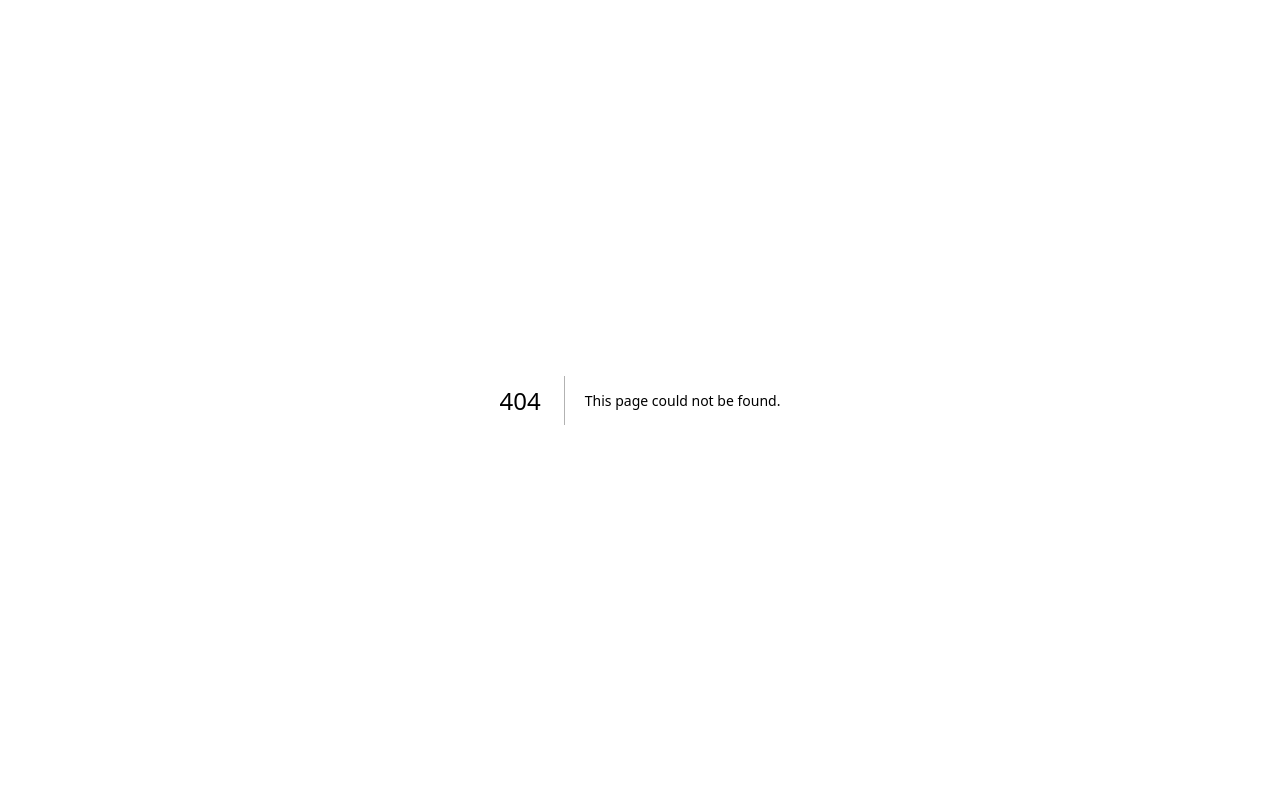
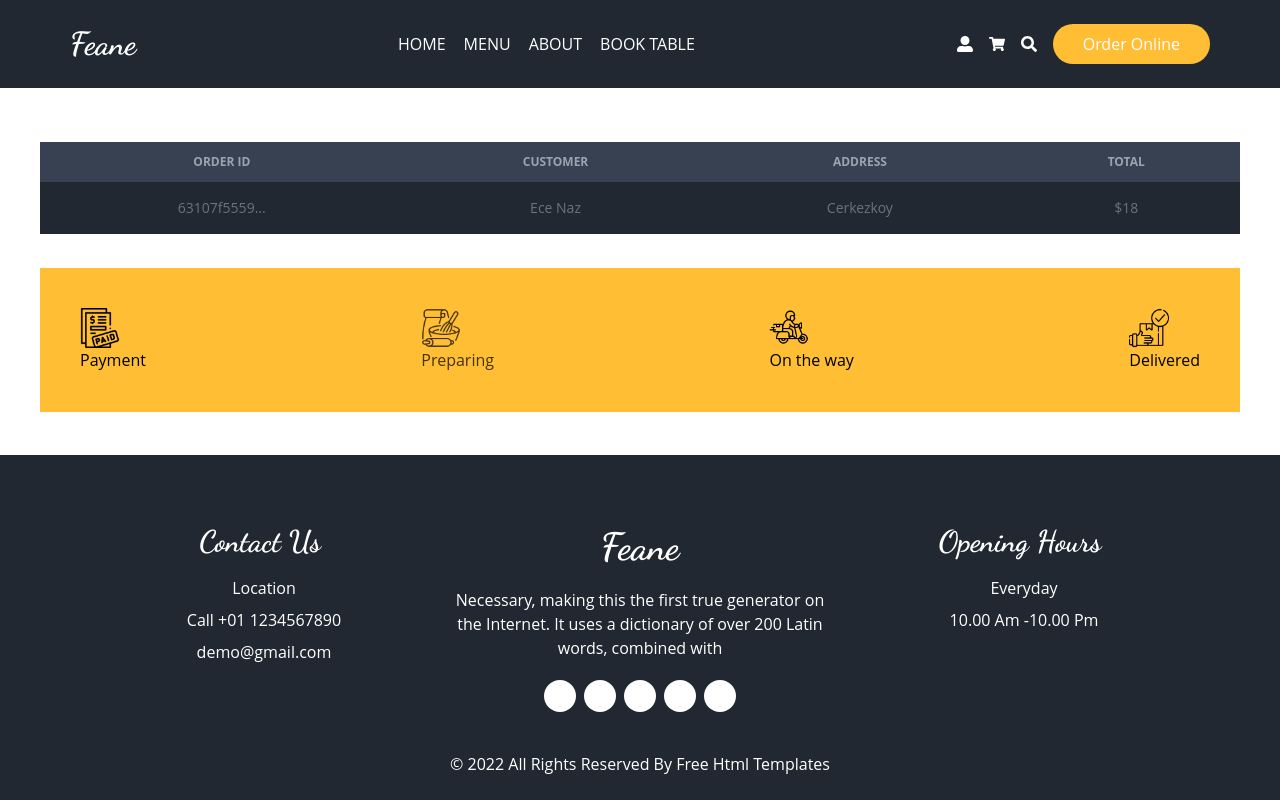
Before and after one commit to fatihece/next13-food-order-app, a Next.js app: page /order in a window 1280 px wide. Before the commit this address had no page. Built offline with nearby package versions, Linux system fonts and the light colour scheme.

Commit message:
feat: profile component is created

```diff
--- /dev/null
+++ b/schema/profile.js
@@ -0,0 +1,14 @@
+import * as Yup from "yup";
+
+export const profileSchema = Yup.object({
+  fullName: Yup.string()
+    .required("Full name is required.")
+    .min(3, "Full name must be at least 3 characters."),
+  phoneNumber: Yup.string()
+    .required("Phone Number is required.")
+    .min(10, "Phone number must be at least 10 characters."),
+  email: Yup.string().required("Email is required.").email("Email is invalid."),
+  address: Yup.string().required("Address is required."),
+  job: Yup.string().required("Job is required."),
+  bio: Yup.string().required("Bio is required."),
+});
--- /dev/null
+++ b/src/app/cart/layout.jsx
@@ -0,0 +1,18 @@
+import Footer from "../../../components/layout/Footer";
+import Header from "../../../components/layout/Header";
+
+export const metadata = {
+  title: "Cart Details",
+  description: "Generated by create next app",
+};
+
+export default function RootLayout({ children }) {
+  return (
+    <div>
+      <Header />
+
+      {children}
+      <Footer />
+    </div>
+  );
+}
--- /dev/null
+++ b/src/app/order/layout.jsx
@@ -0,0 +1,17 @@
+import Footer from "../../../components/layout/Footer";
+import Header from "../../../components/layout/Header";
+
+export const metadata = {
+  title: "Food Menu",
+  description: "Generated by create next app",
+};
+
+export default function RootLayout({ children }) {
+  return (
+    <div>
+      <Header />
+      {children}
+      <Footer />
+    </div>
+  );
+}
--- /dev/null
+++ b/src/app/order/page.jsx
@@ -0,0 +1,90 @@
+import Image from "next/image";
+
+const Order = () => {
+  return (
+    <div className="overflow-x-auto">
+      <div className="flex min-h-[calc(100vh_-_433px)]  min-w-[1000px] flex-col items-center justify-center  p-10">
+        <div className=" flex max-h-28 w-full  flex-1 items-center">
+          <table className="w-full text-center text-sm text-gray-500">
+            <thead className="bg-gray-700 text-xs uppercase text-gray-400">
+              <tr>
+                <th scope="col" className="px-6 py-3">
+                  ORDER ID
+                </th>
+                <th scope="col" className="px-6 py-3">
+                  CUSTOMER
+                </th>
+                <th scope="col" className="px-6 py-3">
+                  ADDRESS
+                </th>
+                <th scope="col" className="px-6 py-3">
+                  TOTAL
+                </th>
+              </tr>
+            </thead>
+            <tbody>
+              <tr className="border-gray-700 bg-secondary transition-all hover:bg-primary ">
+                <td className="flex items-center justify-center gap-x-1 whitespace-nowrap px-6 py-4 font-medium hover:text-white">
+                  63107f5559...
+                </td>
+                <td className="whitespace-nowrap px-6 py-4 font-medium hover:text-white">
+                  Ece Naz
+                </td>
+                <td className="whitespace-nowrap px-6 py-4 font-medium hover:text-white">
+                  Cerkezkoy
+                </td>
+                <td className="whitespace-nowrap px-6 py-4 font-medium hover:text-white">
+                  $18
+                </td>
+              </tr>
+            </tbody>
+          </table>
+        </div>
+        <div className="mt-6 flex w-full justify-between bg-primary p-10">
+          <div className="relative flex flex-col">
+            <Image
+              src="/images/paid.png"
+              alt=""
+              width={40}
+              height={40}
+              objectFit="contain"
+            />
+            <span>Payment</span>
+          </div>
+          <div className="relative flex animate-pulse flex-col">
+            <Image
+              src="/images/bake.png"
+              alt=""
+              width={40}
+              height={40}
+              objectFit="contain"
+            />
+            <span>Preparing</span>
+          </div>
+          <div className="relative flex flex-col">
+            <Image
+              src="/images/bike.png"
+              alt=""
+              width={40}
+              height={40}
+              objectFit="contain"
+            />
+            <span>On the way</span>
+          </div>
+          <div className="relative flex flex-col">
+            <Image
+              src="/images/delivered.png"
+              alt=""
+              width={40}
+              height={40}
+              objectFit="contain"
+            />
+            <span>Delivered</span>
+          </div>
+        </div>
+      </div>
+    </div>
+  );
+};
+
+export default Order;
--- /dev/null
+++ b/src/app/profile/page.jsx
@@ -0,0 +1,137 @@
+"use client";
+import Image from "next/image";
+import Input from "../../../components/form/Input";
+import Title from "../../../components/ui/Title";
+import { AiFillHome } from "react-icons/ai";
+import { FaKey } from "react-icons/fa";
+import { FaShoppingBag } from "react-icons/fa";
+import { FaSignOutAlt } from "react-icons/fa";
+import { useFormik } from "formik";
+import { profileSchema } from "../../../schema/profile";
+
+const Profile = () => {
+  const onSubmit = async (values, actions) => {
+    await new Promise((resolve) => setTimeout(resolve, 4000));
+    actions.resetForm();
+  };
+
+  const { values, errors, touched, handleSubmit, handleChange, handleBlur } =
+    useFormik({
+      initialValues: {
+        fullName: "",
+        phoneNumber: "",
+        email: "",
+        address: "",
+        job: "",
+        bio: "",
+      },
+      onSubmit,
+      validationSchema: profileSchema,
+    });
+  const inputs = [
+    {
+      id: 1,
+      name: "fullName",
+      type: "text",
+      placeholder: "Your Full Name",
+      value: values.fullName,
+      errorMessage: errors.fullName,
+      touched: touched.fullName,
+    },
+    {
+      id: 2,
+      name: "phoneNumber",
+      type: "number",
+      placeholder: "Your Phone Number",
+      value: values.phoneNumber,
+      errorMessage: errors.phoneNumber,
+      touched: touched.phoneNumber,
+    },
+    {
+      id: 3,
+      name: "email",
+      type: "email",
+      placeholder: "Your Email Address",
+      value: values.email,
+      errorMessage: errors.email,
+      touched: touched.email,
+    },
+    {
+      id: 4,
+      name: "address",
+      type: "text",
+      placeholder: "Your Address",
+      value: values.address,
+      errorMessage: errors.address,
+      touched: touched.address,
+    },
+    {
+      id: 5,
+      name: "job",
+      type: "text",
+      placeholder: "Your Job",
+      value: values.job,
+      errorMessage: errors.job,
+      touched: touched.job,
+    },
+    {
+      id: 6,
+      name: "bio",
+      type: "text",
+      placeholder: "Your Bio",
+      value: values.bio,
+      errorMessage: errors.bio,
+      touched: touched.bio,
+    },
+  ];
+  return (
+    <div className="flex min-h-[calc(100vh_-_433px)] px-10">
+      <div className="w-80">
+        <div className="relative flex flex-col items-center border border-b-0 px-10 py-5">
+          <Image
+            src="/images/client2.jpg"
+            alt=""
+            width={100}
+            height={100}
+            className="rounded-full"
+          />
+          <b className="mt-1 text-2xl">John Doe</b>
+        </div>
+        <ul className="text-center font-semibold">
+          <li className="flex w-full cursor-pointer items-center justify-center border p-3 transition-all hover:bg-primary hover:text-white">
+            <AiFillHome />
+            <button className="ml-1 ">Account</button>
+          </li>
+          <li className="flex w-full cursor-pointer items-center justify-center border p-3 transition-all hover:bg-primary hover:text-white">
+            <FaKey />
+            <button className="ml-1">Password</button>
+          </li>
+          <li className="flex w-full cursor-pointer items-center justify-center border p-3 transition-all hover:bg-primary hover:text-white">
+            <FaShoppingBag />
+            <button className="ml-1">Orders</button>
+          </li>
+          <li className="flex w-full cursor-pointer items-center justify-center border p-3 transition-all hover:bg-primary hover:text-white">
+            <FaSignOutAlt />
+            <button className="ml-1">Exit</button>
+          </li>
+        </ul>
+      </div>
+      <form className="flex-1 p-8">
+        <Title addClass="text-[40px]">Account Settings</Title>
+        <div className="mt-4 grid grid-cols-2 gap-4">
+          {inputs.map((input) => (
+            <Input
+              key={input.id}
+              {...input}
+              onBlur={handleBlur}
+              onChange={handleChange}
+            />
+          ))}
+        </div>
+        <button className="btn-primary mt-4">Update</button>
+      </form>
+    </div>
+  );
+};
+
+export default Profile;
```
